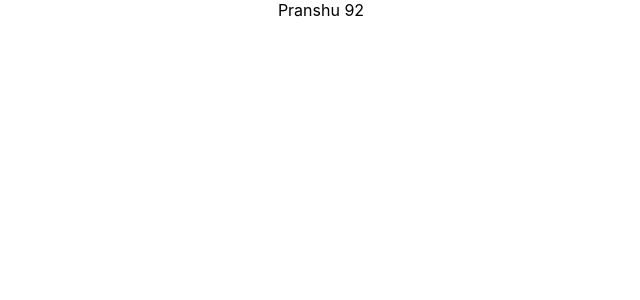
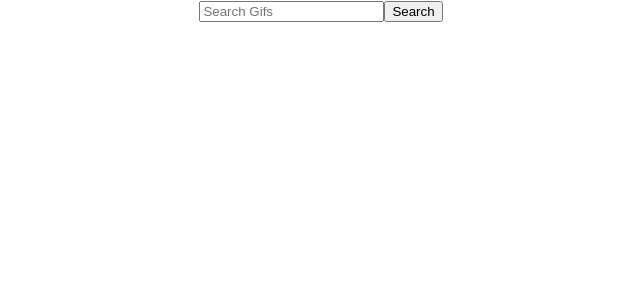
Before and after one commit to PranavGarg92/practice-github, a React (Create React App) app: page / in a window 1280 px wide. Shown: the top 300 px of the page, without its empty margins (319-959 px from the left). Built offline with nearby package versions, Linux system fonts and the light colour scheme.

Commit message:
Gifs section added

```diff
--- a/src/App.css
+++ b/src/App.css
@@ -1,38 +1,3 @@
 .App {
   text-align: center;
 }
-
-.App-logo {
-  height: 40vmin;
-  pointer-events: none;
-}
-
-@media (prefers-reduced-motion: no-preference) {
-  .App-logo {
-    animation: App-logo-spin infinite 20s linear;
-  }
-}
-
-.App-header {
-  background-color: #282c34;
-  min-height: 100vh;
-  display: flex;
-  flex-direction: column;
-  align-items: center;
-  justify-content: center;
-  font-size: calc(10px + 2vmin);
-  color: white;
-}
-
-.App-link {
-  color: #61dafb;
-}
-
-@keyframes App-logo-spin {
-  from {
-    transform: rotate(0deg);
-  }
-  to {
-    transform: rotate(360deg);
-  }
-}
--- a/src/App.js
+++ b/src/App.js
@@ -1,7 +1,12 @@
 import "./App.css";
+import Gifs from "./components/Gifs";
 
 function App() {
-  return <div className="App"> Pranshu 92</div>;
+  return (
+    <div className="App">
+      <Gifs />
+    </div>
+  );
 }
 
 export default App;
--- /dev/null
+++ b/src/components/Gif.css
@@ -0,0 +1,3 @@
+.Gif {
+  color: yellowgreen;
+}
--- /dev/null
+++ b/src/components/Gif.js
@@ -0,0 +1,12 @@
+import React from "react";
+import "./Gif.css";
+
+const Gif = ({ item }) => {
+  return (
+    <div className="Gif">
+      <img src={item} alt="err" />
+    </div>
+  );
+};
+
+export default Gif;
--- /dev/null
+++ b/src/components/Gifs.css
@@ -0,0 +1,2 @@
+.Gifs {
+}
--- /dev/null
+++ b/src/components/Gifs.js
@@ -0,0 +1,77 @@
+import React, { useState } from "react";
+import Gif from "./Gif";
+import "./Gifs.css";
+
+const Gifs = () => {
+  const [search, setSearch] = useState("");
+  const [gifs, setGifs] = useState([]);
+
+  const GIPHY_API = `http://api.giphy.com/v1/gifs/search?q=${search}&api_key=Ab3yulSspzhg4RIKnkgdrhNkgHSoSSsc&limit=5`;
+
+  const searchGif = (e) => {
+    setGifs([]);
+    e.preventDefault();
+    setSearch("");
+    if (search.length > 0) {
+      fetch(GIPHY_API)
+        .then((res) => {
+          return res.json();
+        })
+        .then((result) => {
+          setGifs(
+            result.data.map((gif) => {
+              return gif.images.fixed_height.url;
+            })
+          );
+        })
+        .catch(() => {
+          alert("ERROR");
+        });
+    }
+  };
+
+  return (
+    <div className="Gifs">
+      <div className="header">
+        <input
+          type="text"
+          placeholder="Search Gifs"
+          value={search}
+          onChange={(e) => setSearch(e.target.value)}
+        />
+        <button className="btn" onClick={searchGif}>
+          Search
+        </button>
+        <div>
+          {gifs.map((item) => {
+            return <Gif item={item} />;
+          })}
+        </div>
+      </div>
+    </div>
+  );
+};
+
+export default Gifs;
+
+// const searchGif = (e) => {
+//   setGifs([]);
+//   e.preventDefault();
+//   setSearch("");
+//   if (search.length > 0) {
+//     fetch(GIPHY_API)
+//       .then((res) => {
+//         return res.json();
+//       })
+//       .then((result) => {
+//         setGifs(
+//           result.data.map((gif) => {
+//             return gif.images.fixed_height.url;
+//           })
+//         );
+//       })
+//       .catch(() => {
+//         alert("ERROR");
+//       });
+//   }
+// };
```
